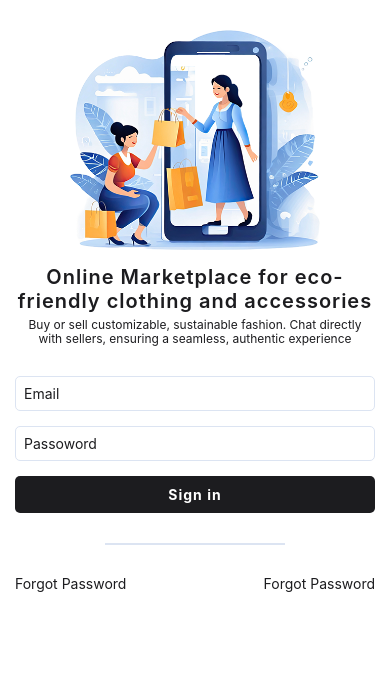
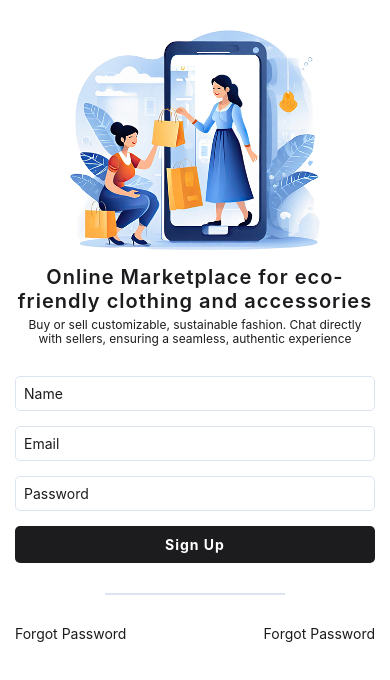
Before and after one commit to emmanueluwa/recircle_app, a React Native app: screen /SignUp in a window 390 px wide. Shown: the top 680 px of the page. Built offline with nearby package versions, Linux system fonts and the light colour scheme.

Commit message:
adding sign in, sign up and forgot password components

```diff
--- a/App.tsx
+++ b/App.tsx
@@ -7,11 +7,12 @@
   StatusBar,
 } from "react-native";
 import SignIn from "@views/SignIn";
+import SignUp from "@views/SignUp";
 
 export default function App() {
   return (
     <SafeAreaView style={styles.container}>
-      <SignIn />
+      <SignUp />
     </SafeAreaView>
   );
 }
--- /dev/null
+++ b/app/ui/CustomKeyAvoidingView.tsx
@@ -0,0 +1,31 @@
+import { FC, ReactNode } from "react";
+import {
+  StyleSheet,
+  KeyboardAvoidingView,
+  Platform,
+  ScrollView,
+} from "react-native";
+
+interface Props {
+  children: ReactNode;
+}
+
+const CustomKeyAvoidingView: FC<Props> = ({ children }) => {
+  return (
+    <KeyboardAvoidingView
+      behavior={Platform.OS === "ios" ? "padding" : "height"}
+      style={styles.container}
+      keyboardVerticalOffset={50}
+    >
+      <ScrollView>{children}</ScrollView>
+    </KeyboardAvoidingView>
+  );
+};
+
+const styles = StyleSheet.create({
+  container: {
+    flex: 1,
+  },
+});
+
+export default CustomKeyAvoidingView;
--- a/app/ui/FormNavigator.tsx
+++ b/app/ui/FormNavigator.tsx
@@ -12,8 +12,8 @@
 interface Props {
   leftTitle: string;
   rightTitle: string;
-  onLeftPress(): void;
-  onRightPress(): void;
+  onLeftPress?(): void;
+  onRightPress?(): void;
 }
 
 const FormNavigator: FC<Props> = ({
--- a/app/views/SignIn.tsx
+++ b/app/views/SignIn.tsx
@@ -1,17 +1,25 @@
 import colours from "@utils/colours";
 import WelcomeHeader from "@ui/WelcomeHeader";
 import { FC } from "react";
-import { StyleSheet, View } from "react-native";
+import {
+  KeyboardAvoidingView,
+  Platform,
+  ScrollView,
+  StyleSheet,
+  View,
+} from "react-native";
 import FormInput from "@ui/FormInput";
 import AppButton from "@ui/AppButton";
 import FormDivider from "./FormDivider";
 import FormNavigator from "@ui/FormNavigator";
+import CustomKeyAvoidingView from "@ui/CustomKeyAvoidingView";
 
 interface Props {}
 
 const SignIn: FC<Props> = (props) => {
   return (
-    <View style={styles.container}>
+    <CustomKeyAvoidingView>
+      <View style={styles.innerContainer}>
         <WelcomeHeader />
 
         <View style={styles.formContainer}>
@@ -20,20 +28,24 @@
             keyboardType="email-address"
             autoCapitalize="none"
           />
-        <FormInput placeholder="Passoword" secureTextEntry />
+          <FormInput placeholder="Password" secureTextEntry />
           <AppButton title="Sign in" />
           <FormDivider />
 
           <FormNavigator leftTitle="Forgot Password" rightTitle="Sign Up" />
         </View>
       </View>
+    </CustomKeyAvoidingView>
   );
 };
 
 const styles = StyleSheet.create({
-  container: {
+  container: { flex: 1 },
+  innerContainer: {
     padding: 15,
+    flex: 1,
   },
+
   formContainer: { marginTop: 30 },
 });
 
--- a/app/views/SignUp.tsx
+++ b/app/views/SignUp.tsx
@@ -0,0 +1,47 @@
+import colours from "@utils/colours";
+import WelcomeHeader from "@ui/WelcomeHeader";
+import { FC } from "react";
+import { StyleSheet, View } from "react-native";
+import FormInput from "@ui/FormInput";
+import AppButton from "@ui/AppButton";
+import FormDivider from "./FormDivider";
+import FormNavigator from "@ui/FormNavigator";
+import CustomKeyAvoidingView from "@ui/CustomKeyAvoidingView";
+
+interface Props {}
+
+const SignUp: FC<Props> = (props) => {
+  return (
+    <CustomKeyAvoidingView>
+      <View style={styles.innerContainer}>
+        <WelcomeHeader />
+
+        <View style={styles.formContainer}>
+          <FormInput placeholder="Name" />
+          <FormInput
+            placeholder="Email"
+            keyboardType="email-address"
+            autoCapitalize="none"
+          />
+          <FormInput placeholder="Password" secureTextEntry />
+          <AppButton title="Sign Up" />
+          <FormDivider />
+
+          <FormNavigator leftTitle="Forgot Password" rightTitle="Sign In" />
+        </View>
+      </View>
+    </CustomKeyAvoidingView>
+  );
+};
+
+const styles = StyleSheet.create({
+  container: { flex: 1 },
+  innerContainer: {
+    padding: 15,
+    flex: 1,
+  },
+
+  formContainer: { marginTop: 30 },
+});
+
+export default SignUp;
```
Also changed, not shown: app/views/ForgotPassword.tsx (+45 -0 lines). Lines whose indentation alone changed are shown as unchanged.
